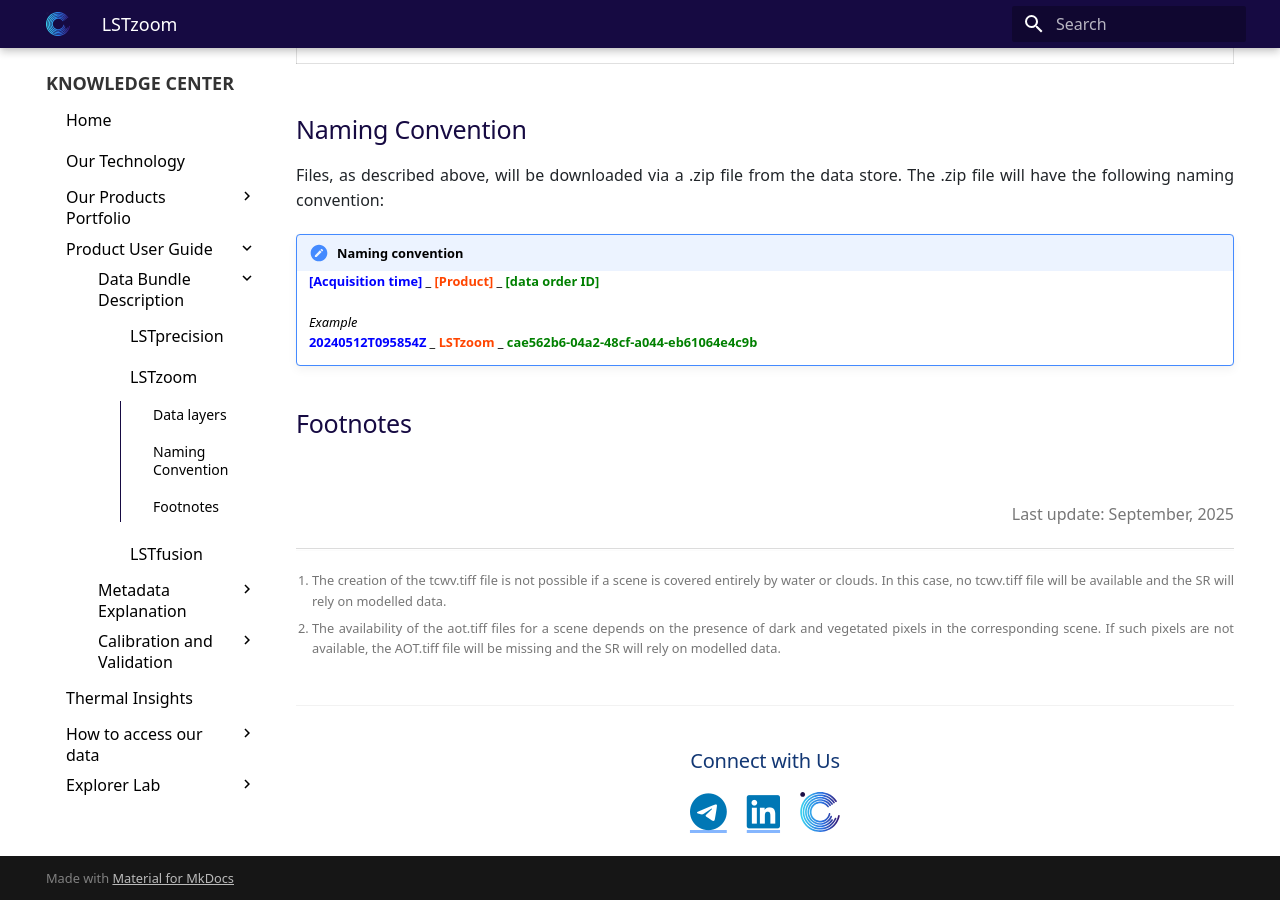
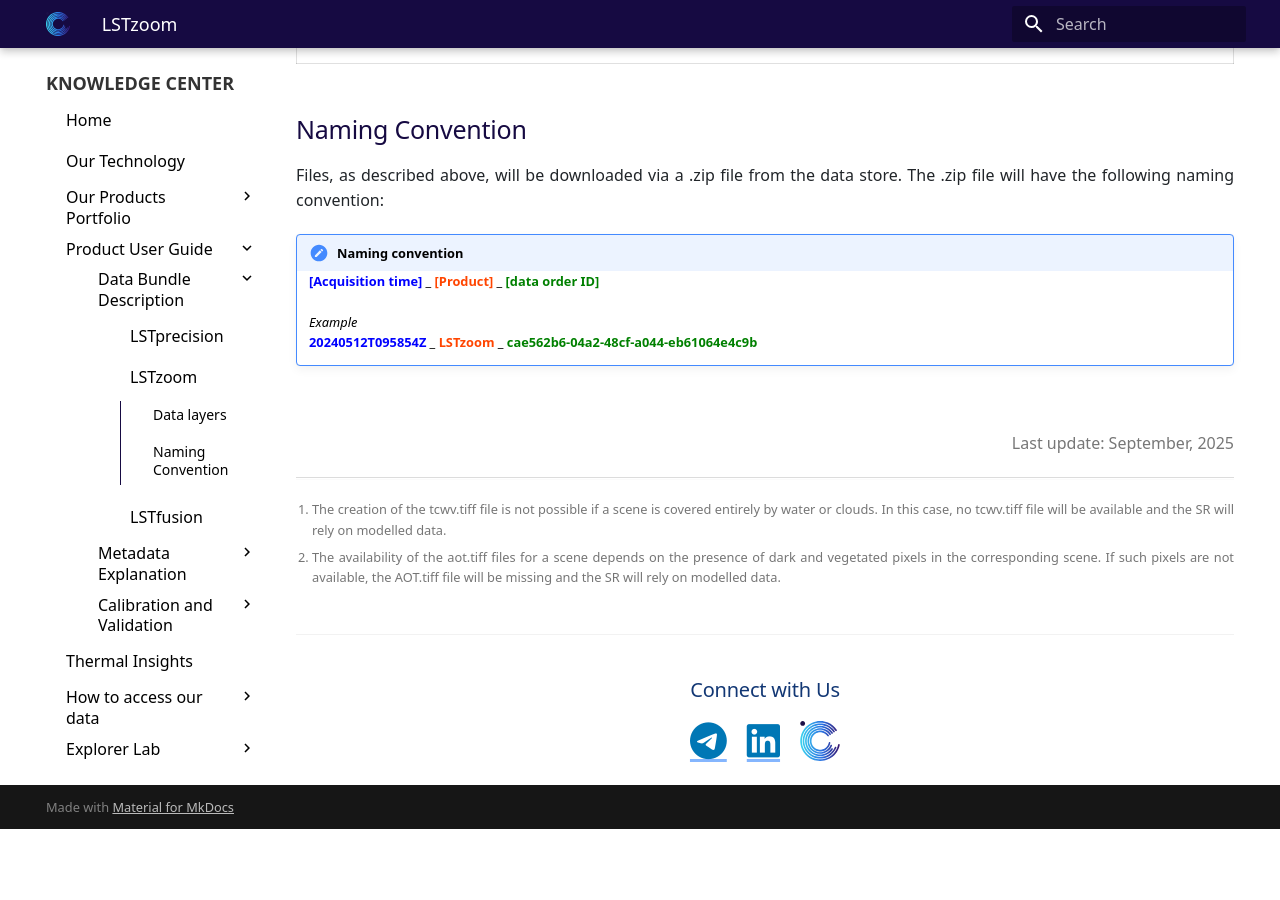
Before and after one commit to constellr/product-lst, an MkDocs documentation site: the page built from docs/LST-zoom-product-deliverables.md, in a window 1280 px wide and 900 px high, scrolled down 744 px. Built offline with MkDocs 1.6.1 and Material for MkDocs 9.7.7, drawn with Linux system fonts in a browser that asks for light colours; the version menu is left out; after the commit the page ends 1573 px from its top, so only the background shows below that.

Commit message:
Deliverables Footnotes fix 2

```diff
--- a/docs/LST-precision-product-deliverables.md
+++ b/docs/LST-precision-product-deliverables.md
@@ -27,7 +27,7 @@
     *Example*
     **<span style="color:blue;">20240512T095854Z</span>** _ **<span style="color:orangered;">LSTprecision</span>** _ **<span style="color:green;">cae562b6-04a2-48cf-a044-eb61064e4c9b</span>**
 
-## Footnotes
+
 [^custom-label]: The creation of the tcwv.tiff file is not possible if a scene is covered entirely by water or clouds. In this case, no tcwv.tiff file will be available and the SR will rely on modelled data.
 [^2]: The availability of the aot.tiff files for a scene depends on the presence of dark and vegetated pixels in the corresponding scene. If such pixels are not available, the AOT.tiff file will be missing and the SR will rely on modelled data.
 
--- a/docs/LST-zoom-product-deliverables.md
+++ b/docs/LST-zoom-product-deliverables.md
@@ -28,7 +28,7 @@
     *Example*
     **<span style="color:blue;">20240512T095854Z</span>** _ **<span style="color:orangered;">LSTzoom</span>** _ **<span style="color:green;">cae562b6-04a2-48cf-a044-eb61064e4c9b</span>**
 
-## Footnotes
+
 [^custom-label]: The creation of the tcwv.tiff file is not possible if a scene is covered entirely by water or clouds. In this case, no tcwv.tiff file will be available and the SR will rely on modelled data.
 [^2]: The availability of the aot.tiff files for a scene depends on the presence of dark and vegetated pixels in the corresponding scene. If such pixels are not available, the AOT.tiff file will be missing and the SR will rely on modelled data.
 
```
